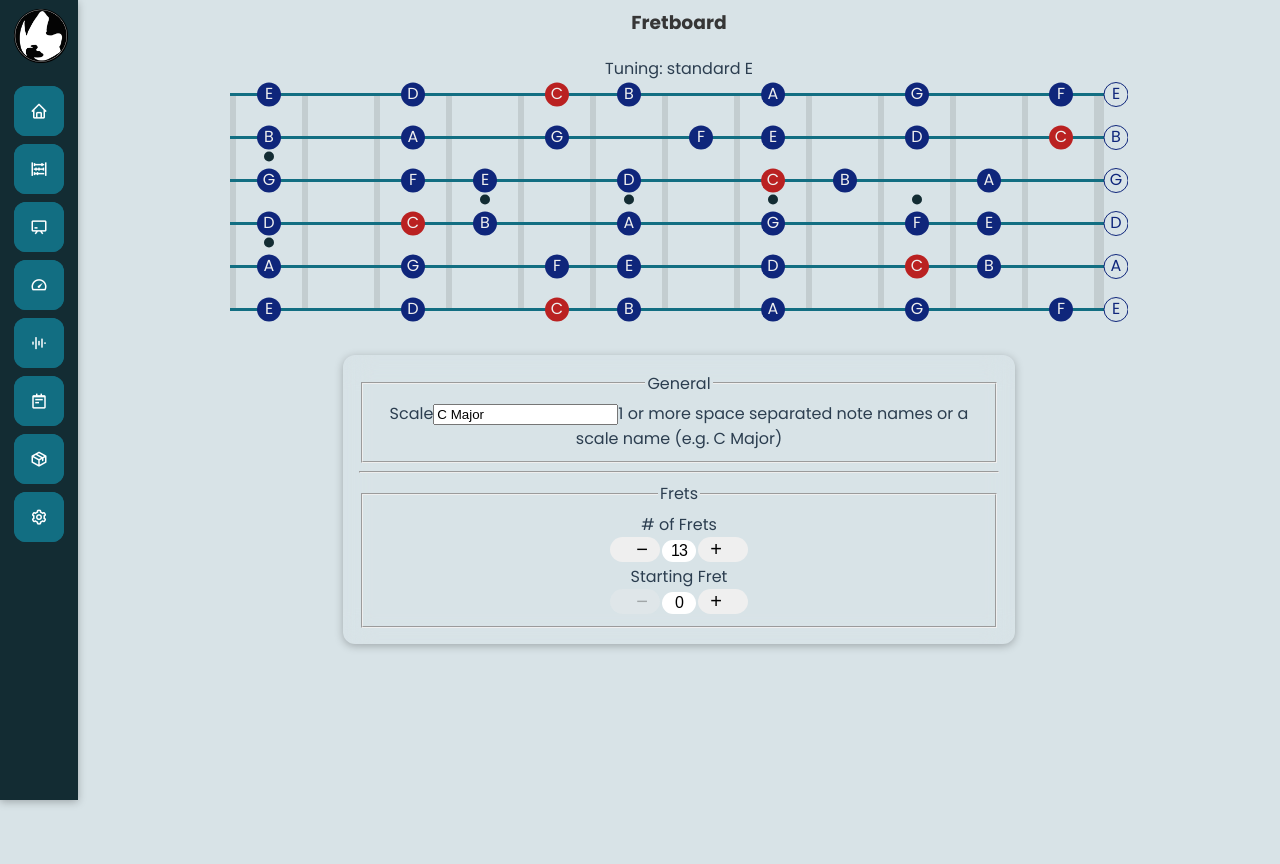
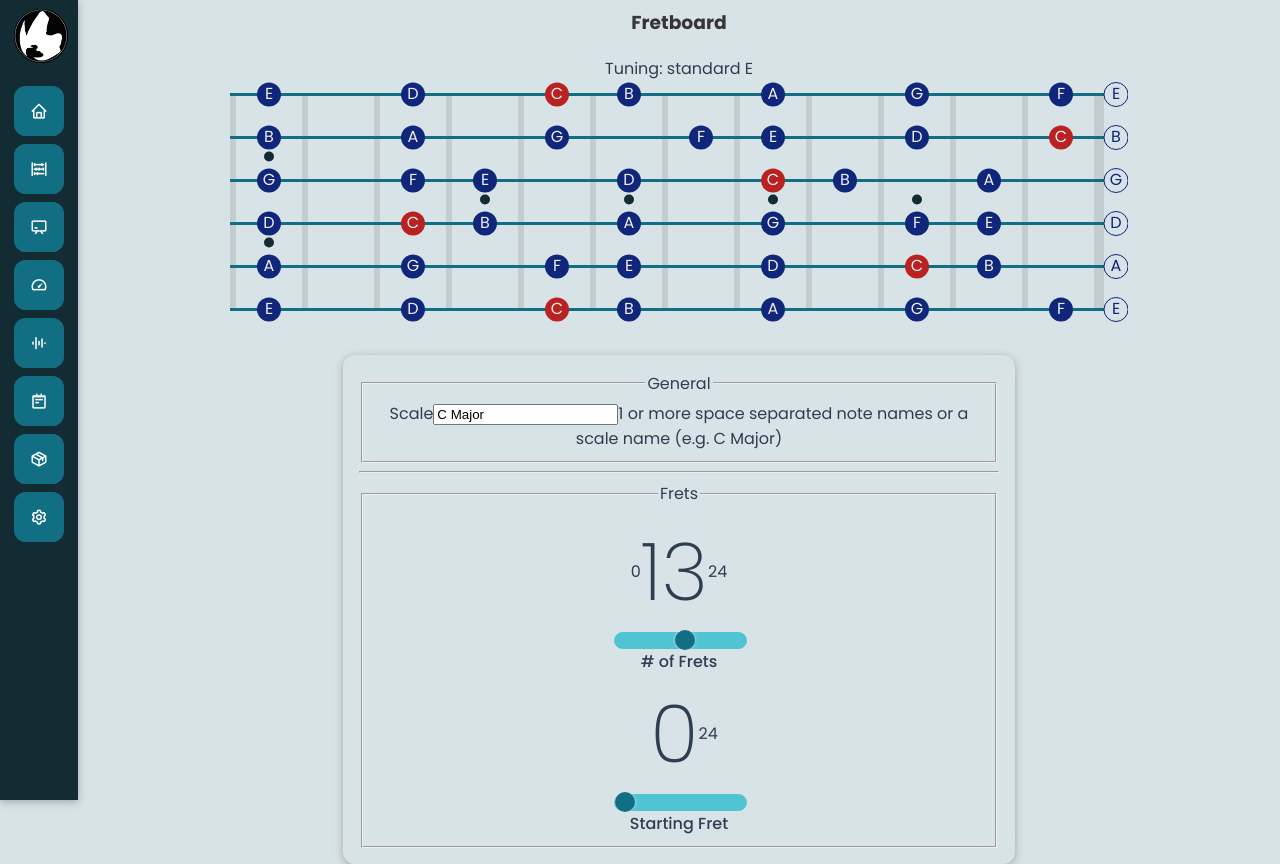
Before and after one commit to goldovsky/the-black-book, a Vue app: page /fretboard in a window 1280 px wide. Before the commit the page ends 800 px from the top, so only its background shows below. Built offline with nearby package versions, Linux system fonts and the light colour scheme.

Commit message:
view(fretboard) : WIP frets sections

```diff
--- a/src/components/chordDiagram/ChordDiagramController.vue
+++ b/src/components/chordDiagram/ChordDiagramController.vue
@@ -1,7 +1,7 @@
 <template>
   <h4>Controller</h4>
   <div class="diagramcontrollerparentdiv">
-    <base-slider :values="root.list" @valueupdate="setRoot"  :inittolastvalue="true"></base-slider>
+    <base-slider title="Root" :values="root.list" @valueupdate="setRoot"  :inittolastvalue="true"></base-slider>
     <base-dropdown :values="type.list" @dropdownupdate="setType"></base-dropdown>
   </div>
 
--- a/src/components/ui/BaseSlider.vue
+++ b/src/components/ui/BaseSlider.vue
@@ -1,4 +1,5 @@
 <template>
+  <div class="sliderparentdiv">
     <div class="baseslider">
       <div class="labelparent">
         <label
@@ -13,14 +14,21 @@
           >{{ max }}</label
         >
       </div>
-    <input type="range" :min="min" :max="max" step="1" v-model="currentValue" />
-    <div class="slidertitle">Root</div>
+      <input
+        type="range"
+        :min="min"
+        :max="max"
+        step="1"
+        v-model="currentValue"
+      />
+      <div class="slidertitle">{{title}}</div>
+    </div>
   </div>
 </template>
 
 <script>
 export default {
-  props: ["values", "inittolastvalue"],
+  props: ["title", "values", "inittolastvalue", "initialvalue"],
   emits: ["valueupdate"],
   data() {
     return {
@@ -32,11 +40,11 @@ export default {
   created() {
     this.min = this.values[0];
     this.max = this.values[this.values.length - 1];
-    this.currentValue = this.inittolastvalue ? this.max : this.min;
+    this.currentValue = this.initialvalue ? this.initialvalue : this.inittolastvalue ? this.max : this.min;
   },
   watch: {
     currentValue() {
-      this.$emit("valueupdate", this.currentValue);
+      this.$emit("valueupdate", parseInt(this.currentValue));
     },
   },
 };
@@ -64,4 +72,9 @@ export default {
 .slidertitle {
   font-weight: 500;
 }
+.sliderparentdiv {
+  display: flex;
+  align-items: end;
+  justify-content: space-around;
+}
 </style>
--- a/src/components/views/ViewFretboard.vue
+++ b/src/components/views/ViewFretboard.vue
@@ -60,20 +60,22 @@
 
           <fieldset class="form-group">
             <legend>Frets</legend>
+
+              <base-slider
+                 title="# of Frets"
+                :values="fretsrange"
+                :initialvalue="13"
+                @valueupdate="updateNumberOfFrets"
+              ></base-slider>
+
             <div class="form-group">
-              <label for="numberOfFrets"># of Frets</label>
-              <base-input-number
-                id="numberOfFrets"
-                class="form-control"
-                :min="1"
-                :max="30"
-                :value="frets"
-                v-model="frets"
-                @input="updateNumberOfFrets"
-              />
-            </div>
-            <div class="form-group">
-              <label for="startingFret">Starting Fret</label>
+              <base-slider
+                 title="Starting Fret"
+                :values="fretsrange"
+                :initialvalue="0"
+                @valueupdate="updateStartingNumber"
+              ></base-slider>
+              <!-- <label for="startingFret">Starting Fret</label>
               <base-input-number
                 id="startingFret"
                 class="form-control"
@@ -82,7 +84,7 @@
                 :value="start"
                 v-model="start"
                 @input="updateStartingNumber"
-              />
+              /> -->
             </div>
           </fieldset>
         </section>
@@ -118,7 +120,9 @@ export default {
       tuning: null, // build in created()
       orientation: "horizontal",
       start: 0,
-      frets: 13,
+      frets: null,
+      fretsrange: [],
+      startingfretrange: [], // todo
       // below come from <script> inside html
       scales: {
         Major: [2, 2, 1, 2, 2, 2, 1],
@@ -166,6 +170,11 @@ export default {
     // 		data[key] = value;
     // 	}
     // });
+
+    //init fretsrange
+    for (let frt = 0; frt < 25; ++frt) {
+      this.fretsrange.push(frt);
+    }
   },
   methods: {
     updateStartingNumber(value) {
@@ -179,8 +188,8 @@ export default {
   computed: {
     instrument() {
       return this.$store.getters.instrument;
-    }
-  }
+    },
+  },
 };
 </script>
 
```
Lines whose indentation alone changed are shown as unchanged.
